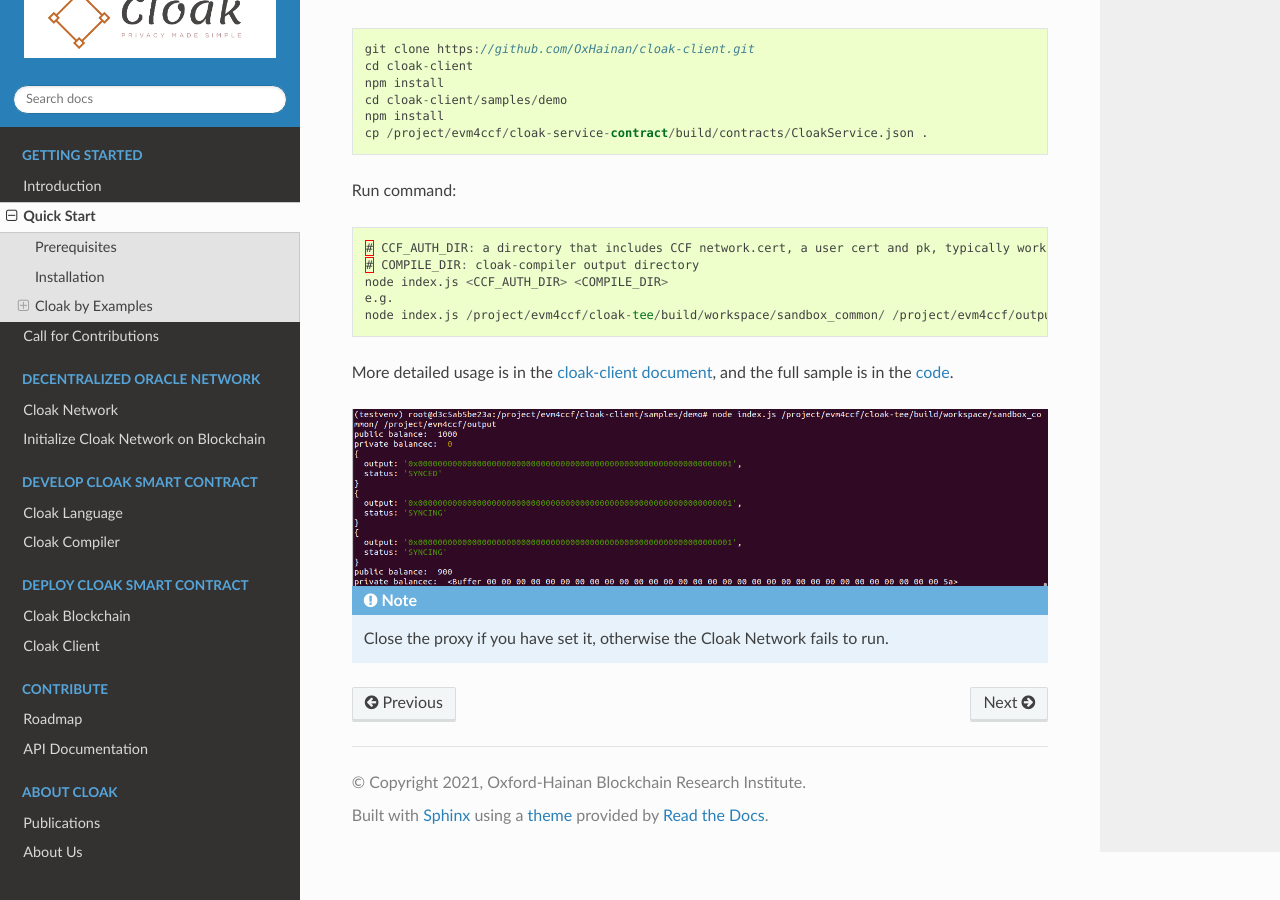
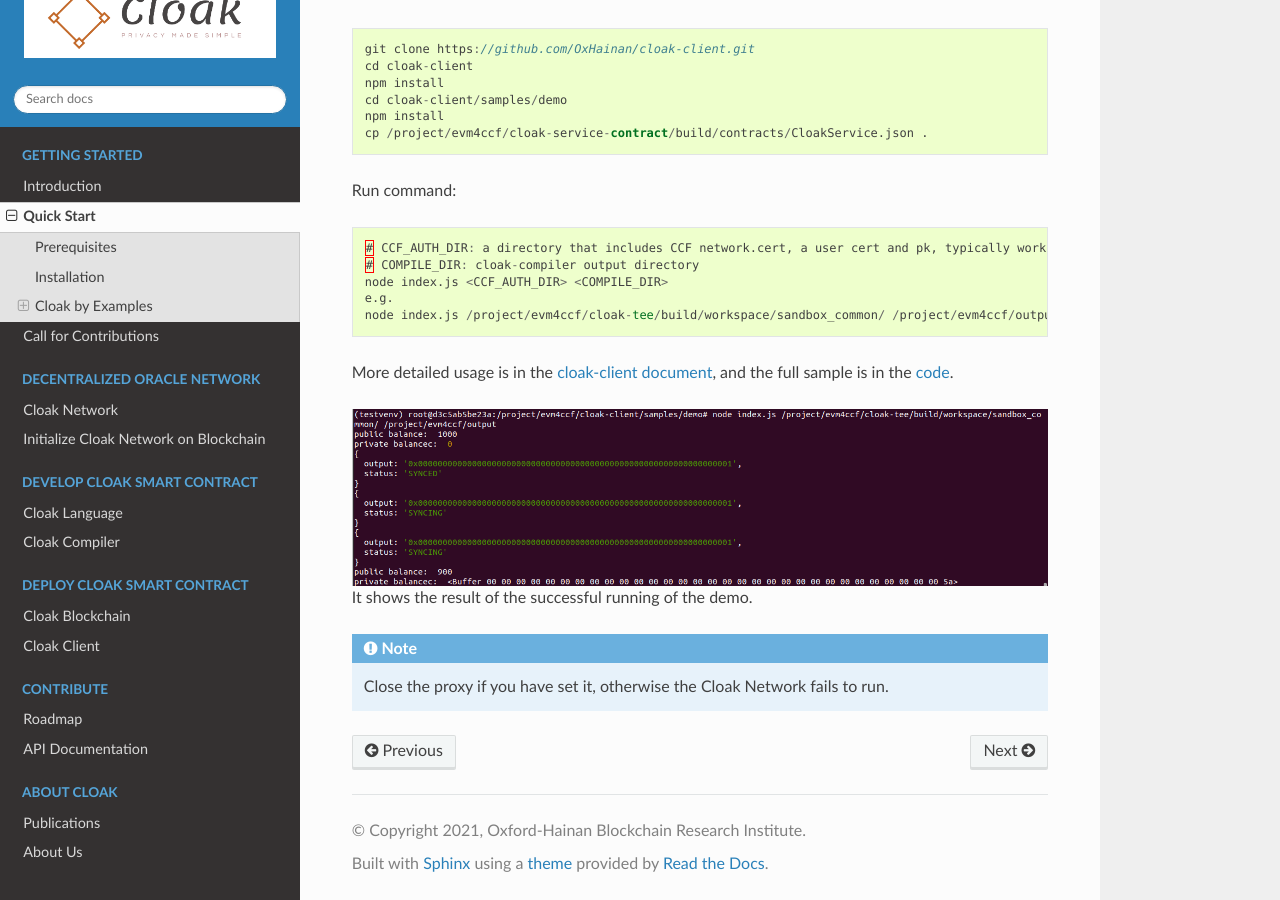
Before and after one commit to OxHainan/cloak-docs, a Sphinx documentation site: the page built from docs/source/started/quick-start.rst, in a window 1280 px wide and 900 px high, scrolled down 3535 px. Built offline with Sphinx 7.4.7 and the Read the Docs theme 2.0.0, drawn with Linux system fonts in a browser that asks for light colours.

Commit message:
Update quick-start.rst

```diff
--- a/docs/source/started/quick-start.rst
+++ b/docs/source/started/quick-start.rst
@@ -201,6 +201,7 @@
     :alt: Demo Result
     :align: center
 
+It shows the result of the successful running of the demo.
 
 .. Note::
 
```
